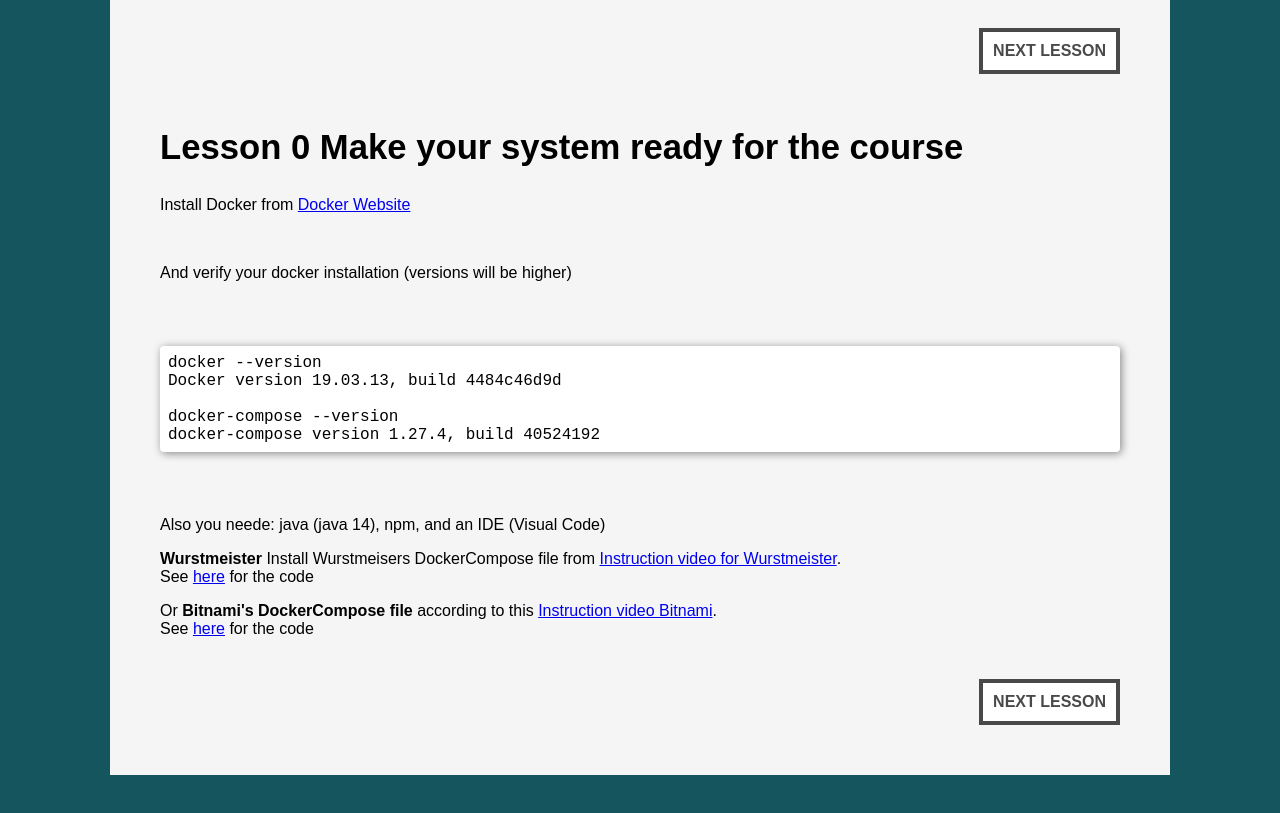
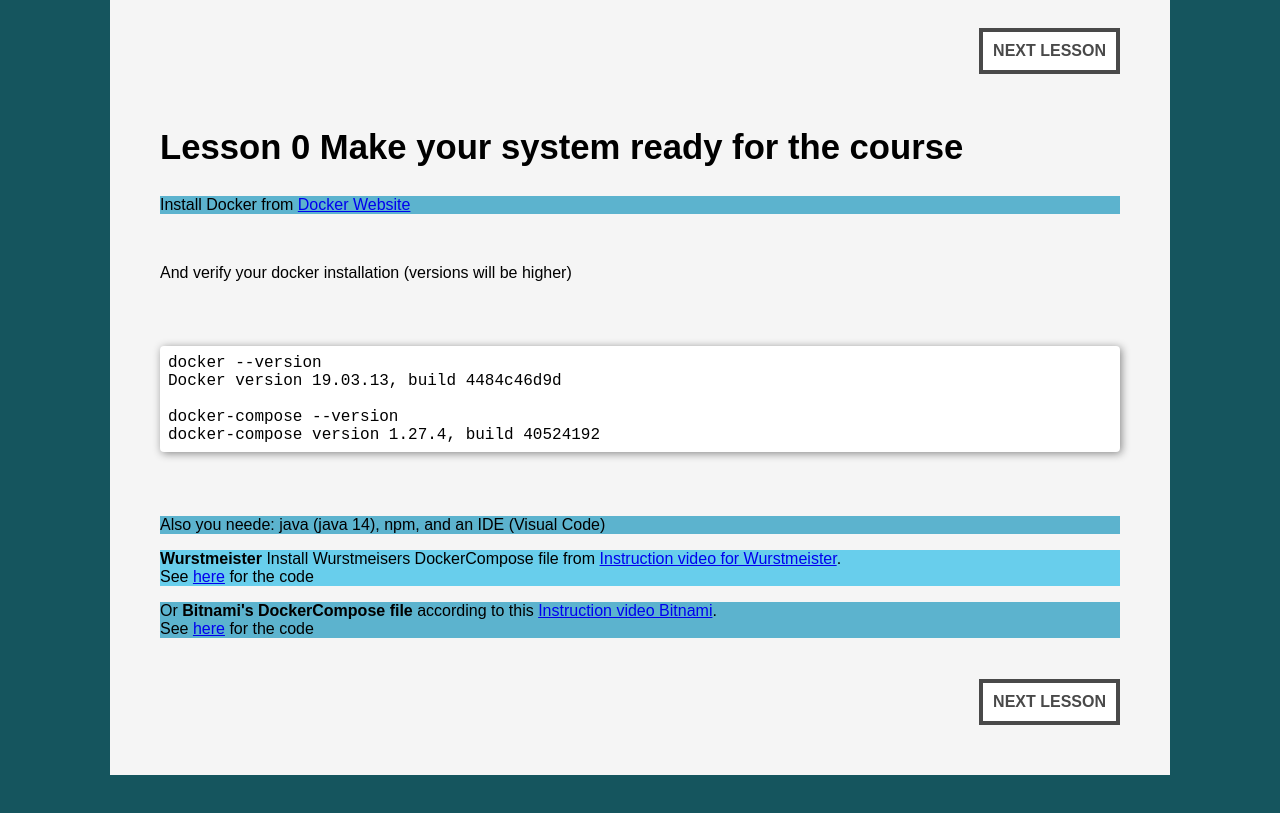
Before and after one commit to kafkaacademy/course_web, a website built with webpack: page src/data/les21/index.html in a window 1280 px wide. Shown: the part 693-1506 px from the top of the page. Built offline with nearby package versions, Linux system fonts and the light colour scheme; no server answers; files whose address does not match are found by name; what prettier would draw is missing.

Commit message:
paragraph styling

```diff
--- a/src/css/style.css
+++ b/src/css/style.css
@@ -12,6 +12,15 @@
     --color-accent: rgb(196, 212, 224);
 
     --box-shadow-default: .1em .1em .5em rgba(0,0,0,.45);
+}
+
+.paragraph-even {
+    background: #5cb3ce;
+}
+
+.paragraph-uneven {
+    background: #68ceec;
+
 }
 
 #logocontainer {
```
